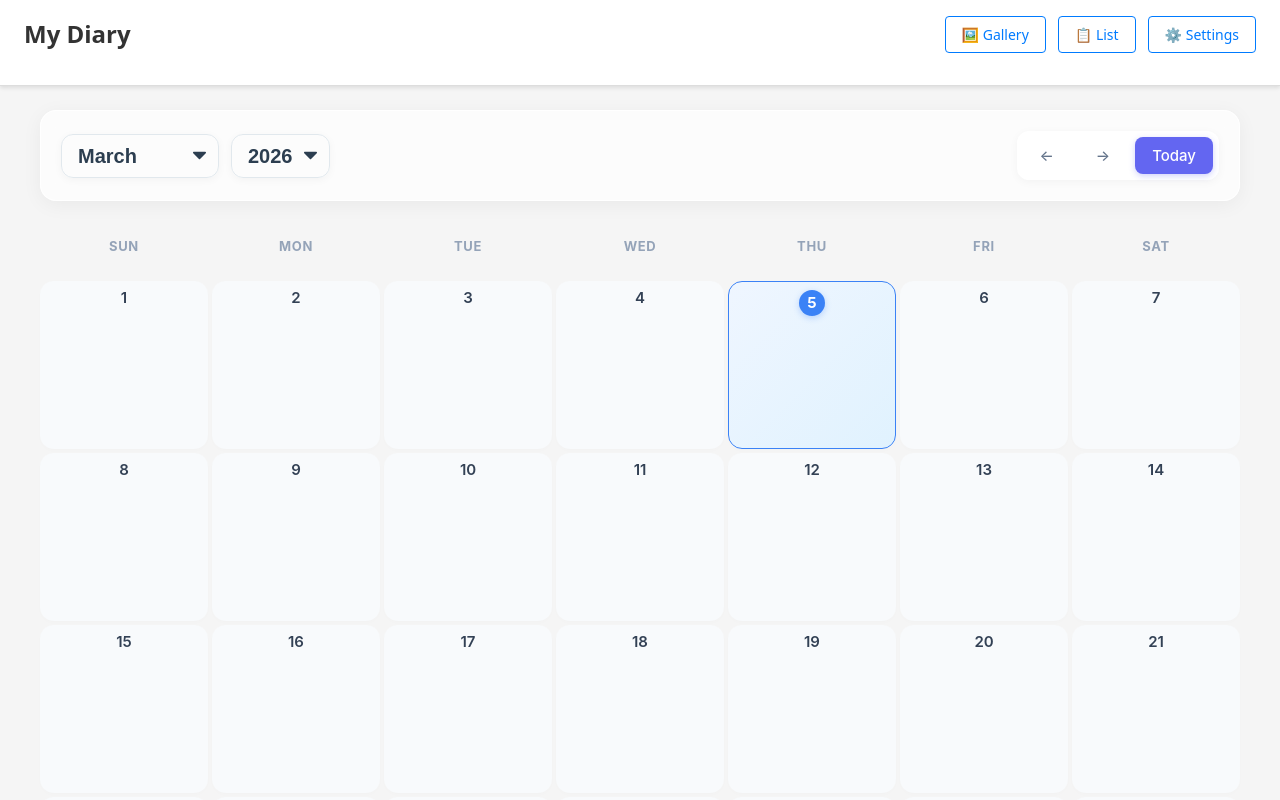
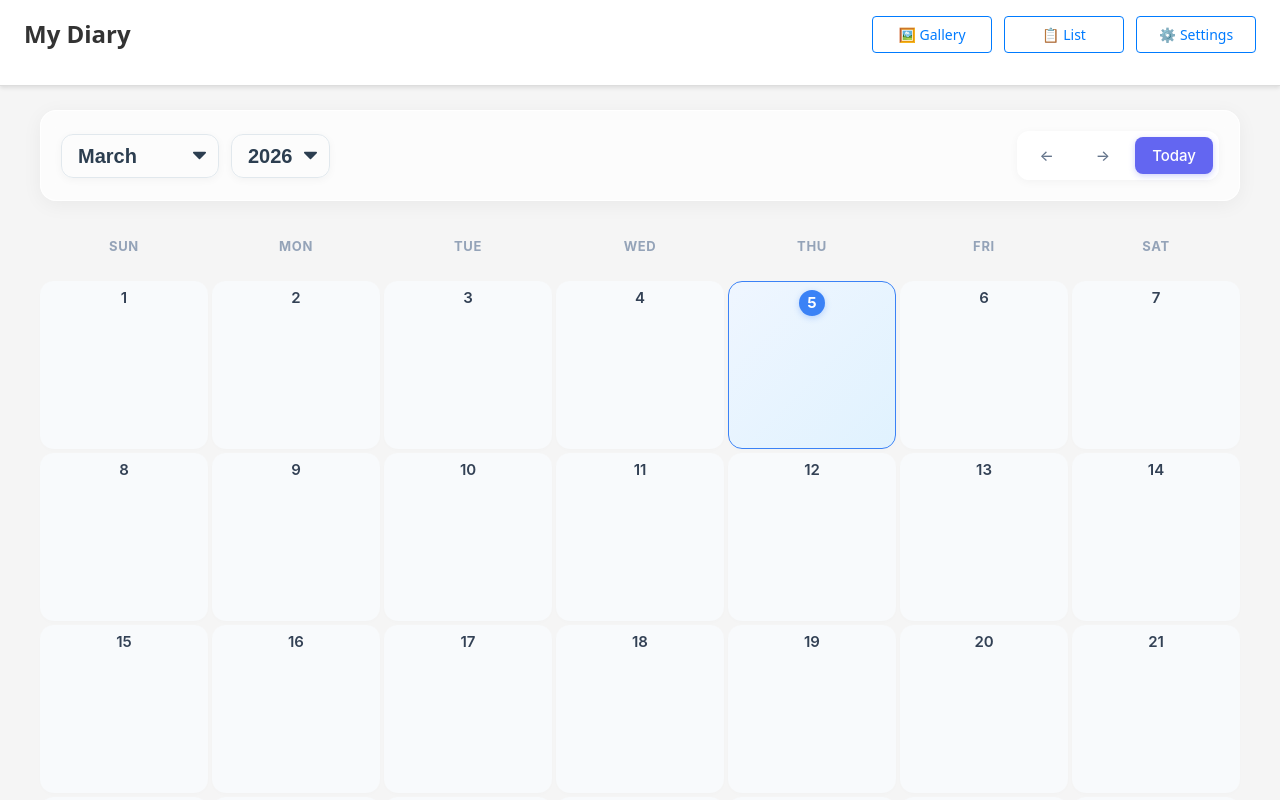
Before and after one commit to sharon-raphael/my-diary, a React (Vite) app: page / in a window 1280 px wide. Shown: the top 800 px of the page. Built offline with nearby package versions, Linux system fonts and the light colour scheme.

Commit message:
style: equalize top navigation action button sizes

```diff
--- a/src/components/Navigation.css
+++ b/src/components/Navigation.css
@@ -65,6 +65,13 @@
   gap: 12px;
   align-items: center;
   flex-wrap: wrap;
+}
+
+.nav-actions .btn {
+  min-width: 120px;
+  display: flex;
+  justify-content: center;
+  align-items: center;
 }
 
 .sort-control {
```
